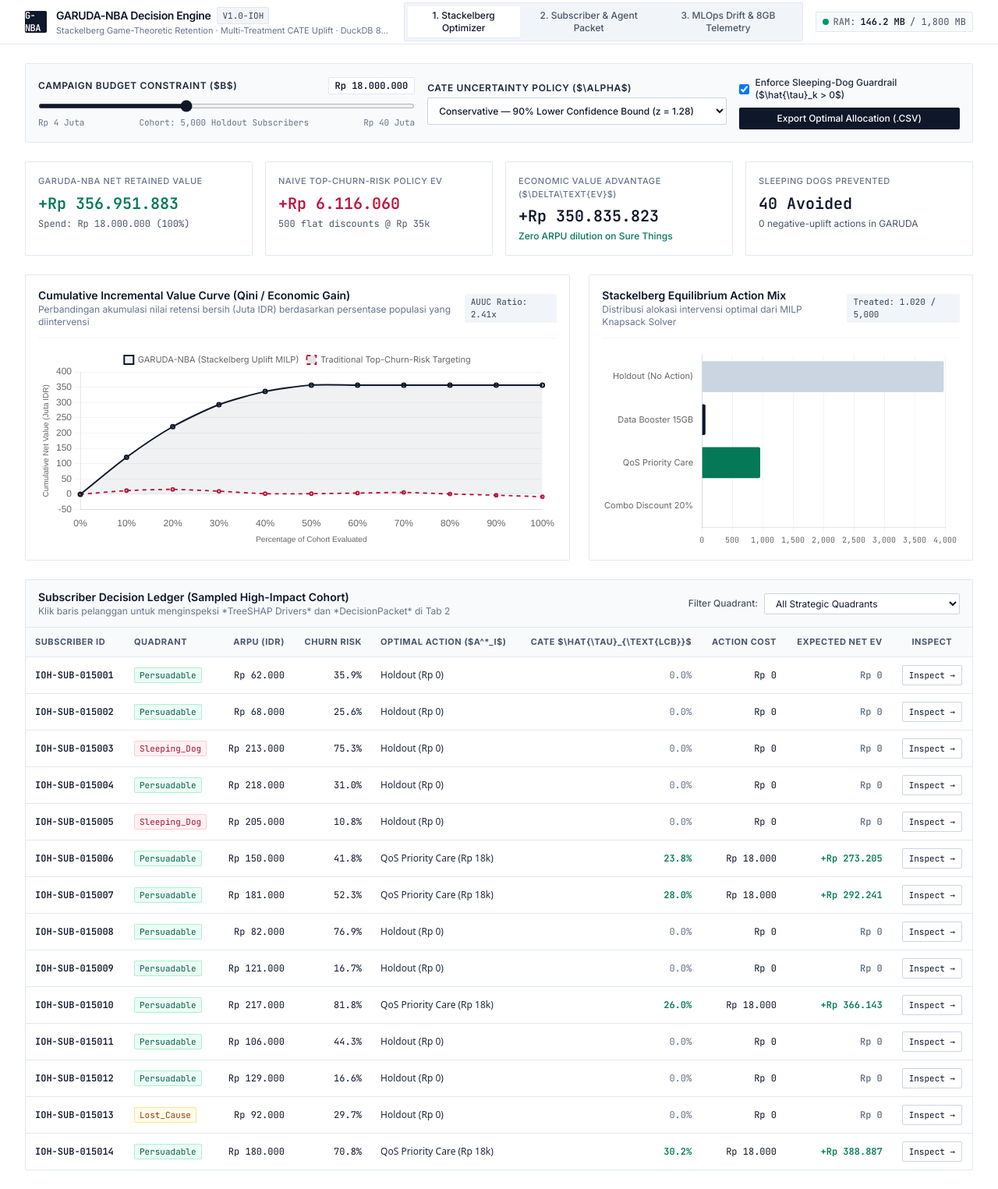
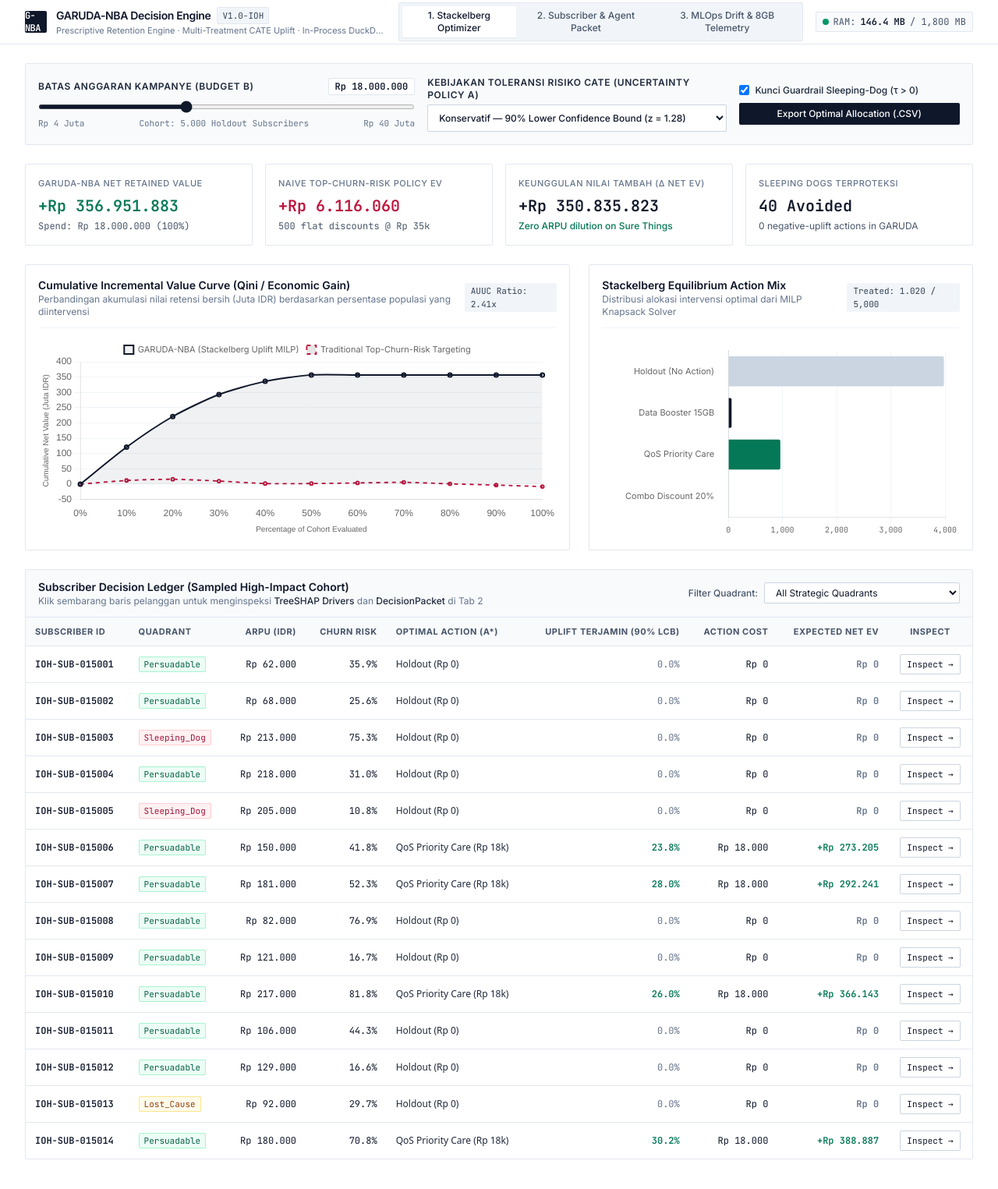
Before and after one commit to MAHEZANOVRAYUDA/telco-retention-decision-engine, a FastAPI app: page / in a window 1280 px wide. Shown: the whole page at 78% size. After the commit the page ends 1487 px from the top, so only its background shows below. Run offline with FastAPI, Linux system fonts and the light colour scheme; parts of the project's set-up code (start-up, migrations or seed data) failed here and were passed over; some libraries are stand-ins or nearby versions.

Commit message:
style(ui): polish typography, eliminate raw LaTeX leaks, fix chart clipping & improve ergonomics

```diff
--- a/src/api/templates/index.html
+++ b/src/api/templates/index.html
@@ -53,7 +53,7 @@
             <span class="hidden sm:inline-block text-[11px] font-mono-tabular uppercase px-1.5 py-0.5 bg-slate-100 text-slate-700 border border-slate-200 rounded-sm">v1.0-IOH</span>
           </div>
           <p class="text-[11px] text-slate-500 truncate hidden md:block">
-            Stackelberg Game-Theoretic Retention · Multi-Treatment CATE Uplift · DuckDB 8GB Lakehouse
+            Prescriptive Retention Engine · Multi-Treatment CATE Uplift · In-Process DuckDB Lakehouse
           </p>
         </div>
       </div>
@@ -92,30 +92,30 @@
       <div class="bg-slate-50 border border-slate-200 p-4 rounded-sm grid grid-cols-1 md:grid-cols-12 gap-4 items-center">
         <div class="md:col-span-5 space-y-1">
           <div class="flex justify-between items-center text-xs">
-            <label for="budgetSlider" class="font-semibold text-slate-800 uppercase tracking-wider">Campaign Budget Constraint ($B$)</label>
+            <label for="budgetSlider" class="font-semibold text-slate-800 uppercase tracking-wider">Batas Anggaran Kampanye (Budget B)</label>
             <span id="budgetValueLabel" class="font-mono-tabular font-semibold text-slate-900 bg-white px-2 py-0.5 border border-slate-200 rounded-sm">Rp 18.000.000</span>
           </div>
           <input id="budgetSlider" type="range" min="4000000" max="40000000" step="1000000" value="18000000" class="w-full h-1.5 bg-slate-200 rounded-lg cursor-pointer" />
           <div class="flex justify-between text-[11px] font-mono-tabular text-slate-500">
             <span>Rp 4 Juta</span>
-            <span>Cohort: 5,000 Holdout Subscribers</span>
+            <span>Cohort: 5.000 Holdout Subscribers</span>
             <span>Rp 40 Juta</span>
           </div>
         </div>
 
         <div class="md:col-span-4 space-y-1">
-          <label for="confidenceSelect" class="block text-xs font-semibold text-slate-800 uppercase tracking-wider">CATE Uncertainty Policy ($\alpha$)</label>
+          <label for="confidenceSelect" class="block text-xs font-semibold text-slate-800 uppercase tracking-wider">Kebijakan Toleransi Risiko CATE (Uncertainty Policy &alpha;)</label>
           <select id="confidenceSelect" class="w-full text-xs bg-white border border-slate-300 rounded-sm px-2.5 py-2 text-slate-900 font-medium focus:outline-none focus:border-slate-900">
-            <option value="1.28" selected>Conservative — 90% Lower Confidence Bound (z = 1.28)</option>
-            <option value="0.84">Balanced — 80% Lower Confidence Bound (z = 0.84)</option>
-            <option value="0.0">Risk-Neutral — Point Estimate CATE (z = 0.00)</option>
+            <option value="1.28" selected>Konservatif — 90% Lower Confidence Bound (z = 1.28)</option>
+            <option value="0.84">Moderat — 80% Lower Confidence Bound (z = 0.84)</option>
+            <option value="0.0">Netral Risiko — Point Estimate CATE (z = 0.00)</option>
           </select>
         </div>
 
         <div class="md:col-span-3 flex flex-col justify-between gap-2">
           <label class="flex items-center gap-2 text-xs text-slate-800 font-medium cursor-pointer select-none">
             <input id="guardrailToggle" type="checkbox" checked class="rounded-sm border-slate-300 text-slate-900 focus:ring-0" />
-            <span>Enforce Sleeping-Dog Guardrail ($\hat{\tau}_k &gt; 0$)</span>
+            <span>Kunci Guardrail Sleeping-Dog (&tau; &gt; 0)</span>
           </label>
           <button id="exportCsvBtn" type="button" class="w-full px-3 py-1.5 bg-slate-900 hover:bg-slate-800 text-white text-xs font-medium rounded-sm transition flex items-center justify-center gap-1.5">
             <span>Export Optimal Allocation (.CSV)</span>
@@ -138,13 +138,13 @@
         </div>
 
         <div class="bg-white border border-slate-200 p-4 rounded-sm">
-          <div class="text-[11px] font-medium uppercase tracking-wider text-slate-500">Economic Value Advantage ($\Delta\text{EV}$)</div>
+          <div class="text-[11px] font-medium uppercase tracking-wider text-slate-500">Keunggulan Nilai Tambah (&Delta; Net EV)</div>
           <div id="kpiDeltaEv" class="mt-1.5 text-xl font-semibold font-mono-tabular text-slate-900">+Rp 241.394.173</div>
           <div class="mt-1 text-xs text-emerald-700 font-medium">Zero ARPU dilution on Sure Things</div>
         </div>
 
         <div class="bg-white border border-slate-200 p-4 rounded-sm">
-          <div class="text-[11px] font-medium uppercase tracking-wider text-slate-500">Sleeping Dogs Prevented</div>
+          <div class="text-[11px] font-medium uppercase tracking-wider text-slate-500">Sleeping Dogs Terproteksi</div>
           <div id="kpiSleepingDogs" class="mt-1.5 text-xl font-semibold font-mono-tabular text-slate-900">80 Subscribers</div>
           <div id="kpiSleepingSub" class="mt-1 text-xs text-slate-600">0 negative-uplift interventions triggered</div>
         </div>
@@ -184,7 +184,7 @@
         <div class="px-4 py-3 border-b border-slate-200 flex flex-col sm:flex-row sm:items-center sm:justify-between gap-3 bg-slate-50">
           <div>
             <h3 class="text-sm font-semibold text-slate-900">Subscriber Decision Ledger (Sampled High-Impact Cohort)</h3>
-            <p class="text-xs text-slate-500">Klik baris pelanggan untuk menginspeksi *TreeSHAP Drivers* dan *DecisionPacket* di Tab 2</p>
+            <p class="text-xs text-slate-500">Klik sembarang baris pelanggan untuk menginspeksi <span class="font-medium text-slate-800">TreeSHAP Drivers</span> dan <span class="font-medium text-slate-800">DecisionPacket</span> di Tab 2</p>
           </div>
           <div class="flex items-center gap-2">
             <label for="quadrantFilter" class="text-xs text-slate-600 font-medium">Filter Quadrant:</label>
@@ -205,8 +205,8 @@
                 <th class="py-2.5 px-3">Quadrant</th>
                 <th class="py-2.5 px-3 text-right">ARPU (IDR)</th>
                 <th class="py-2.5 px-3 text-right">Churn Risk</th>
-                <th class="py-2.5 px-3">Optimal Action ($a^*_i$)</th>
-                <th class="py-2.5 px-3 text-right">CATE $\hat{\tau}_{\text{LCB}}$</th>
+                <th class="py-2.5 px-3">Optimal Action (a*)</th>
+                <th class="py-2.5 px-3 text-right">Uplift Terjamin (90% LCB)</th>
                 <th class="py-2.5 px-3 text-right">Action Cost</th>
                 <th class="py-2.5 px-3 text-right">Expected Net EV</th>
                 <th class="py-2.5 px-3 text-center">Inspect</th>
@@ -230,11 +230,11 @@
           <div class="border-b border-slate-200 pb-3">
             <span class="text-[11px] font-mono-tabular uppercase px-1.5 py-0.5 bg-slate-100 text-slate-700 border border-slate-200 rounded-sm">Real-Time Counterfactual Simulator</span>
             <h2 class="text-base font-semibold text-slate-900 mt-1">Subscriber Telemetry &amp; Profile Input</h2>
-            <p class="text-xs text-slate-500">Ubah parameter jaringan/tagihan untuk melihat perubahan *CATE Uplift*, *TreeSHAP*, dan kontrak JSON agen secara langsung.</p>
+            <p class="text-xs text-slate-500">Ubah parameter jaringan/tagihan untuk melihat perubahan <span class="font-medium text-slate-800">CATE Uplift</span>, <span class="font-medium text-slate-800">TreeSHAP</span>, dan kontrak JSON agen secara langsung.</p>
           </div>
 
           <div>
-            <label for="presetSubscriberSelect" class="block text-xs font-semibold text-slate-700 mb-1">Load Archetype Subscriber Profile:</label>
+            <label for="presetSubscriberSelect" class="block text-xs font-semibold text-slate-700 mb-1">Pilih Profil Arketipe Pelanggan:</label>
             <select id="presetSubscriberSelect" class="w-full text-xs bg-slate-50 border border-slate-300 rounded-sm px-2.5 py-2 text-slate-900 font-medium">
               <option value="persuadable_qos">IOH-SUB-015004 — High ARPU + Network Drop Spike (Persuadable via QoS Care)</option>
               <option value="persuadable_booster">IOH-SUB-015019 — Heavy Data User + Usage Decay (Persuadable via 15GB Booster)</option>
@@ -246,7 +246,7 @@
           <div class="space-y-3 pt-1">
             <div>
               <div class="flex justify-between text-xs mb-1">
-                <label for="simArpu" class="font-medium text-slate-700">Monthly ARPU (`monthly_arpu_idr`)</label>
+                <label for="simArpu" class="font-medium text-slate-700">Monthly ARPU (Tagihan Bulanan)</label>
                 <span id="simArpuVal" class="font-mono-tabular font-semibold text-slate-900">Rp 145.000</span>
               </div>
               <input id="simArpu" type="range" min="30000" max="350000" step="5000" value="145000" class="w-full h-1.5 bg-slate-200 rounded-lg cursor-pointer" />
@@ -254,7 +254,7 @@
 
             <div>
               <div class="flex justify-between text-xs mb-1">
-                <label for="simDecay" class="font-medium text-slate-700">Data Usage Decay Ratio ($M_1 / M_2$)</label>
+                <label for="simDecay" class="font-medium text-slate-700">Rasio Penurunan Pemakaian Data (M1 / M2)</label>
                 <span id="simDecayVal" class="font-mono-tabular font-semibold text-slate-900">0.62x</span>
               </div>
               <input id="simDecay" type="range" min="0.20" max="1.40" step="0.02" value="0.62" class="w-full h-1.5 bg-slate-200 rounded-lg cursor-pointer" />
@@ -262,7 +262,7 @@
 
             <div>
               <div class="flex justify-between text-xs mb-1">
-                <label for="simDrop" class="font-medium text-slate-700">Network Drop Call / Packet Loss Rate (%)</label>
+                <label for="simDrop" class="font-medium text-slate-700">Tingkat Drop Call &amp; Gangguan Sinyal (%)</label>
                 <span id="simDropVal" class="font-mono-tabular font-semibold text-slate-900">8.4%</span>
               </div>
               <input id="simDrop" type="range" min="0.5" max="25.0" step="0.5" value="8.4" class="w-full h-1.5 bg-slate-200 rounded-lg cursor-pointer" />
@@ -271,7 +271,7 @@
             <div class="grid grid-cols-2 gap-3">
               <div>
                 <div class="flex justify-between text-xs mb-1">
-                  <label for="simComplaints" class="font-medium text-slate-700">Complaints (90d)</label>
+                  <label for="simComplaints" class="font-medium text-slate-700">Tiket Keluhan (90d)</label>
                   <span id="simComplaintsVal" class="font-mono-tabular font-semibold text-slate-900">2</span>
                 </div>
                 <input id="simComplaints" type="range" min="0" max="6" step="1" value="2" class="w-full h-1.5 bg-slate-200 rounded-lg cursor-pointer" />
@@ -279,7 +279,7 @@
 
               <div>
                 <div class="flex justify-between text-xs mb-1">
-                  <label for="simTenure" class="font-medium text-slate-700">Tenure (Months)</label>
+                  <label for="simTenure" class="font-medium text-slate-700">Masa Langganan (Bulan)</label>
                   <span id="simTenureVal" class="font-mono-tabular font-semibold text-slate-900">14 mo</span>
                 </div>
                 <input id="simTenure" type="range" min="1" max="72" step="1" value="14" class="w-full h-1.5 bg-slate-200 rounded-lg cursor-pointer" />
@@ -290,7 +290,7 @@
           <!-- TreeSHAP Key Drivers Box -->
           <div class="pt-3 border-t border-slate-200 space-y-2">
             <div class="flex items-center justify-between">
-              <span class="text-xs font-semibold uppercase tracking-wider text-slate-700">Cooperative Game Theory: TreeSHAP Drivers ($\phi_j$)</span>
+              <span class="text-xs font-semibold uppercase tracking-wider text-slate-700">Cooperative Game Theory: TreeSHAP Drivers (&phi;)</span>
               <span class="text-[11px] font-mono-tabular text-slate-500">Additivity Verified</span>
             </div>
             <div id="shapDriversList" class="space-y-2"></div>
@@ -304,7 +304,7 @@
             <div class="flex flex-wrap items-center justify-between gap-2 border-b border-slate-200 pb-3">
               <div>
                 <h3 class="text-sm font-semibold text-slate-900">Multi-Treatment Counterfactual Evaluation &amp; Stackelberg Payoff</h3>
-                <p class="text-xs text-slate-500">Membandingkan 4 lengan intervensi secara simultan untuk memilih aksi dengan *Risk-Adjusted Net EV* tertinggi</p>
+                <p class="text-xs text-slate-500">Membandingkan 4 lengan intervensi secara simultan untuk memilih aksi dengan <span class="font-medium text-slate-800">Risk-Adjusted Net EV</span> tertinggi</p>
               </div>
               <span id="simQuadrantBadge" class="text-xs font-mono-tabular font-semibold px-2.5 py-1 rounded-sm border bg-emerald-50 text-emerald-800 border-emerald-300">
                 Quadrant: Persuadable
@@ -315,12 +315,12 @@
               <table class="w-full text-left border-collapse text-xs font-mono-tabular">
                 <thead>
                   <tr class="border-b border-slate-200 bg-slate-50 text-[11px] text-slate-600 uppercase">
-                    <th class="py-2 px-2.5">Treatment Arm ($a_k$)</th>
-                    <th class="py-2 px-2.5 text-right">Cost $c(a_k)$</th>
-                    <th class="py-2 px-2.5 text-right">Point CATE $\hat{\tau}_k$</th>
-                    <th class="py-2 px-2.5 text-right">90% LCB $\hat{\tau}_{\text{LCB}}$</th>
+                    <th class="py-2 px-2.5">Treatment Arm (Aksi)</th>
+                    <th class="py-2 px-2.5 text-right">Biaya Subsidi C(a)</th>
+                    <th class="py-2 px-2.5 text-right">Point CATE (&tau;)</th>
+                    <th class="py-2 px-2.5 text-right">90% LCB (&tau;_lcb)</th>
                     <th class="py-2 px-2.5 text-center">Eligible</th>
-                    <th class="py-2 px-2.5 text-right">Net Payoff ($\pi_{i,k}$)</th>
+                    <th class="py-2 px-2.5 text-right">Net Payoff (&pi;)</th>
                   </tr>
                 </thead>
                 <tbody id="counterfactualTableBody" class="divide-y divide-slate-200"></tbody>
@@ -330,17 +330,17 @@
 
           <!-- Model-to-Agent Consumption Contract & Retention Copilot Output -->
           <div class="grid grid-cols-1 md:grid-cols-2 gap-4">
-            <div class="bg-slate-50 border border-slate-200 p-4 rounded-sm flex flex-col justify-between space-y-3">
+            <div class="bg-slate-50 border border-slate-200 p-4 rounded-sm flex flex-col justify-between space-y-3 h-72">
               <div class="flex items-center justify-between">
                 <span class="text-xs font-semibold uppercase tracking-wider text-slate-800">Pydantic `DecisionPacket` JSON</span>
                 <button id="copyJsonBtn" type="button" class="px-2 py-1 text-[11px] font-mono-tabular bg-white border border-slate-300 rounded-sm hover:bg-slate-100 text-slate-800 transition">
                   Copy JSON
                 </button>
               </div>
-              <pre id="decisionPacketJson" class="text-[11px] font-mono-tabular bg-white border border-slate-200 p-3 rounded-sm overflow-x-auto text-slate-800 leading-relaxed max-h-60"></pre>
+              <pre id="decisionPacketJson" class="text-[11px] font-mono-tabular bg-white border border-slate-200 p-3 rounded-sm overflow-x-auto text-slate-800 leading-relaxed flex-1 overflow-y-auto"></pre>
             </div>
 
-            <div class="bg-white border border-slate-200 p-4 rounded-sm flex flex-col justify-between space-y-3">
+            <div class="bg-white border border-slate-200 p-4 rounded-sm flex flex-col justify-between space-y-3 h-72">
               <div>
                 <div class="flex items-center justify-between">
                   <span class="text-xs font-semibold uppercase tracking-wider text-slate-800">Downstream Agentic Intervention</span>
@@ -349,7 +349,7 @@
                 <p class="text-[11px] text-slate-500 mt-0.5">Groq `llama-3.3-70b-versatile` / Deterministic Policy Output</p>
               </div>
 
-              <div id="agentMessageBox" class="p-3 bg-slate-50 border border-slate-200 rounded-sm text-xs text-slate-800 space-y-2 leading-relaxed">
+              <div id="agentMessageBox" class="p-3 bg-slate-50 border border-slate-200 rounded-sm text-xs text-slate-800 space-y-2 leading-relaxed flex-1 overflow-y-auto">
               </div>
 
               <div class="pt-2 border-t border-slate-100 flex items-center justify-between text-[11px] font-mono-tabular text-slate-500">
@@ -373,7 +373,7 @@
           <div class="flex items-center justify-between border-b border-slate-200 pb-3">
             <div>
               <h2 class="text-sm font-semibold text-slate-900">Population Stability Index (PSI) &amp; Concept Drift Stress-Tester</h2>
-              <p class="text-xs text-slate-500">Simulasikan guncangan pasar kompetitor atau gangguan BTS untuk menguji pemicu *Auto-Retraining*</p>
+              <p class="text-xs text-slate-500">Simulasikan guncangan pasar kompetitor atau gangguan BTS untuk menguji pemicu <span class="font-medium text-slate-800">Auto-Retraining</span></p>
             </div>
             <span id="driftStatusBadge" class="text-xs font-mono-tabular font-semibold px-2.5 py-1 rounded-sm border bg-emerald-50 text-emerald-800 border-emerald-300">
               STATUS: STABLE
@@ -382,7 +382,7 @@
 
           <div class="space-y-2 bg-slate-50 p-3.5 border border-slate-200 rounded-sm">
             <div class="flex justify-between text-xs">
-              <label for="driftShockSlider" class="font-semibold text-slate-800">Simulate Production Distribution Shift Intensity</label>
+              <label for="driftShockSlider" class="font-semibold text-slate-800">Simulasi Intensitas Pergeseran Distribusi Produksi</label>
               <span id="driftShockLabel" class="font-mono-tabular font-semibold text-slate-900">0% Shift (Baseline Production)</span>
             </div>
             <input id="driftShockSlider" type="range" min="0" max="45" step="5" value="0" class="w-full h-1.5 bg-slate-200 rounded-lg cursor-pointer" />
@@ -418,7 +418,7 @@
           <div class="space-y-3 text-xs">
             <div class="space-y-1">
               <div class="flex justify-between font-mono-tabular">
-                <span class="font-medium text-slate-800">1. DuckDB In-Process Medallion ETL (`Bronze -> Silver -> Gold`)</span>
+                <span class="font-medium text-slate-800">1. DuckDB In-Process Medallion ETL (Bronze &rarr; Silver &rarr; Gold)</span>
                 <span class="text-slate-900 font-semibold">94.0 MB / 600 MB cap</span>
               </div>
               <div class="w-full h-2 bg-slate-100 rounded-sm overflow-hidden border border-slate-200">
@@ -428,7 +428,7 @@
 
             <div class="space-y-1">
               <div class="flex justify-between font-mono-tabular">
-                <span class="font-medium text-slate-800">2. Multi-Treatment T-Learner + TreeSHAP (`float32` downcast)</span>
+                <span class="font-medium text-slate-800">2. Multi-Treatment T-Learner + TreeSHAP (float32 downcast)</span>
                 <span class="text-slate-900 font-semibold">68.5 MB / 300 MB cap</span>
               </div>
               <div class="w-full h-2 bg-slate-100 rounded-sm overflow-hidden border border-slate-200">
@@ -713,6 +713,12 @@
           indexAxis: "y",
           responsive: true,
           maintainAspectRatio: false,
+          layout: {
+            padding: {
+              left: 20,
+              right: 12
+            }
+          },
           plugins: {
             legend: { display: false }
           },
@@ -723,7 +729,11 @@
             },
             y: {
               grid: { display: false },
-              ticks: { font: { family: "Inter", size: 11 } }
+              ticks: {
+                autoSkip: false,
+                padding: 10,
+                font: { family: "Inter", size: 11 }
+              }
             }
           }
         }
@@ -889,12 +899,18 @@
             Sleeping_Dog: "bg-rose-50 text-rose-800 border-rose-200",
             Lost_Cause: "bg-amber-50 text-amber-800 border-amber-200"
           };
+          const quadTips = {
+            Persuadable: "Target Intervensi: Pelanggan yang hanya bertahan bila diberi penawaran bernilai tambah.",
+            Sure_Thing: "Organik: Pelanggan loyal yang tetap bertahan tanpa perlu subsidi anggaran.",
+            Sleeping_Dog: "Do-Not-Disturb: Pemberian promo/kontak komersial justru memicu pembatalan langganan.",
+            Lost_Cause: "Zero ROI: Churn tidak dapat dicegah dengan lengan penawaran yang ada."
+          };
           const armObj = c.evalRes.arms[c.chosenArm];
           return `
-            <tr class="hover:bg-slate-50 transition">
-              <td class="py-2.5 px-3 font-semibold text-slate-900">${c.sub.id}</td>
+            <tr data-sub-idx="${idx}" class="cohort-row cursor-pointer hover:bg-slate-100/80 transition group" title="Klik untuk menginspeksi ${c.sub.id}">
+              <td class="py-2.5 px-3 font-semibold text-slate-900 group-hover:text-slate-950">${c.sub.id}</td>
               <td class="py-2.5 px-3">
-                <span class="px-1.5 py-0.5 text-[11px] rounded-sm border ${quadColors[c.evalRes.quadrant]}">${c.evalRes.quadrant}</span>
+                <span title="${quadTips[c.evalRes.quadrant]}" class="px-1.5 py-0.5 text-[11px] rounded-sm border ${quadColors[c.evalRes.quadrant]} cursor-help">${c.evalRes.quadrant}</span>
               </td>
               <td class="py-2.5 px-3 text-right">${formatIdr(c.sub.arpu)}</td>
               <td class="py-2.5 px-3 text-right">${(c.evalRes.churnRisk * 100).toFixed(1)}%</td>
@@ -907,7 +923,7 @@
                 ${c.chosenEv > 0 ? "+" + formatIdr(c.chosenEv) : "Rp 0"}
               </td>
               <td class="py-2.5 px-3 text-center">
-                <button type="button" data-sub-idx="${idx}" class="inspect-sub-btn px-2 py-1 text-[11px] bg-white border border-slate-300 hover:bg-slate-900 hover:text-white rounded-sm transition">
+                <button type="button" data-sub-idx="${idx}" class="inspect-sub-btn px-2 py-1 text-[11px] bg-white border border-slate-300 group-hover:bg-slate-900 group-hover:text-white rounded-sm transition">
                   Inspect &rarr;
                 </button>
               </td>
@@ -916,9 +932,9 @@
         })
         .join("");
 
-      document.querySelectorAll(".inspect-sub-btn").forEach((btn) => {
-        btn.addEventListener("click", () => {
-          const idx = parseInt(btn.getAttribute("data-sub-idx"), 10);
+      document.querySelectorAll(".cohort-row").forEach((row) => {
+        row.addEventListener("click", () => {
+          const idx = parseInt(row.getAttribute("data-sub-idx"), 10);
           const item = filtered[idx];
           if (item) {
             document.getElementById("simArpu").value = item.sub.arpu;
@@ -1171,9 +1187,9 @@
         agentBadge.textContent = "Guardrail: PASSED";
         agentBadge.className = "text-[11px] font-mono-tabular px-1.5 py-0.5 bg-emerald-50 text-emerald-800 border border-emerald-200 rounded-sm";
         const msgMap = {
-          qos_priority_care: `Halo Pelanggan Setia IOH (${subObj.id}), telemetri jaringan kami mendeteksi gangguan koneksi (${dropRate.toFixed(1)}% drop rate) di lokasi Anda. Kami telah mengaktifkan Jalur Prioritas QoS BTS & tiket teknis tanpa biaya tambahan.`,
-          data_booster_15gb: `Halo Sobat IOH (${subObj.id}), nikmati bonus ekstra Kuota Utama 15 GB (aktif 7 hari) yang telah kami tambahkan otomatis ke nomor Anda untuk mendukung aktivitas digital minggu ini.`,
-          combo_discount_20pct: `Halo Pelanggan Prioritas IOH (${subObj.id}), khusus bulan ini Anda berhak mengaktifkan potongan tagihan/paket Combo sebesar 20% selama 3 bulan ke depan melalui aplikasi MyIOH.`
+          qos_priority_care: `Pemberitahuan Layanan IOH (${subObj.id}): Tim Network Operations kami memantau stabilitas koneksi di area Anda. Prioritas sinyal nomor Anda telah ditingkatkan ke jalur QoS Premium dan tiket monitoring teknis telah diterbitkan tanpa biaya tambahan.`,
+          data_booster_15gb: `Halo Pelanggan Setia IOH (${subObj.id}), sebagai bentuk apresiasi kesetiaan Anda, kami mengaktifkan bonus Kuota Tambahan 15 GB (aktif 7 hari) langsung ke nomor Anda untuk memastikan konektivitas digital Anda tetap lancar.`,
+          combo_discount_20pct: `Yth. Pelanggan Prioritas IOH (${subObj.id}), terima kasih atas kemitraan Anda. Anda berhak mengaktifkan Diskon Spesial 20% untuk perpanjangan paket Combo 3 bulan ke depan melalui aplikasi MyIOH.`
         };
         agentBox.innerHTML = `
           <div class="font-semibold text-slate-900">Action Dispatched: <code class="font-mono-tabular">${bestArm}</code></div>
```
Also changed, not shown: src/agentic/retention_agent.py (+19 -11 lines), CONSTRAINTS.md (line endings or trailing spaces).
